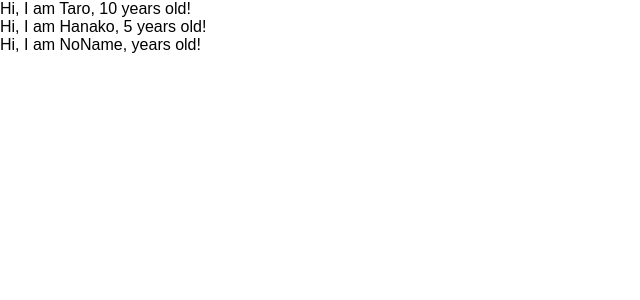
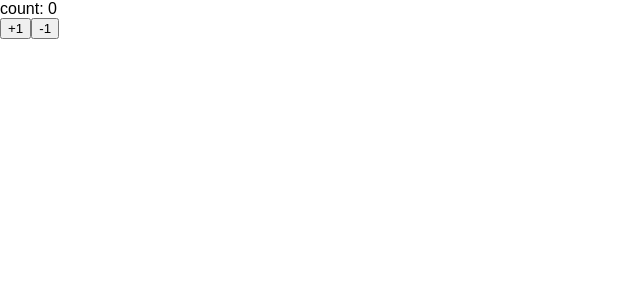
Before and after one commit to tokuicchi/react_crud_app, a React (Create React App) app: page / in a window 1280 px wide. Shown: the top 300 px of the page, without its empty margins (0-640 px from the left). Built offline with nearby package versions, Linux system fonts and the light colour scheme.

Commit message:
stateを使ったカウンターを実装

```diff
--- a/src/App.js
+++ b/src/App.js
@@ -1,30 +1,30 @@
-import React from 'react';
-import PropTypes from 'prop-types';
+import React, { Component } from 'react';
 
-const App =() => {
-  const profiles = [
-    { name:"Taro", age: 10 },
-    { name:"Hanako", age: 5 },
-    { name:"NoName"}
-  ]
-  return (
-    <div>
-      {
-        profiles.map((profile, index) => {
-          return <User name={profile.name} age={profile.age} key={index}/>
-        })
-        }
-    </div>
-  );
+const App = () => (<Counter></Counter>);
+
+class Counter extends Component {
+  constructor(props) {
+    super(props)
+    this.state = { count: 0 }
+  }
+
+  handlePlusButton = () => {
+    this.setState({ count: this.state.count + 1 })
+  }
+
+  handleMinusButton = () => {
+    this.setState({ count: this.state.count - 1 })
+  }
+
+  render() {
+    return (
+      <React.Fragment>
+        <div>count: { this.state.count }</div>
+        <button onClick={this.handlePlusButton}>+1</button>
+        <button onClick={this.handleMinusButton}>-1</button>
+      </React.Fragment>
+    )
+  }
 }
 
-const User =(props) => {
-  return <div>Hi, I am {props.name}, {props.age} years old! </div>
-}
-
-User.propsTypes = {
-  name: PropTypes.string,
-  age: PropTypes.number.isRequired
-};
-
 export default App;
```
